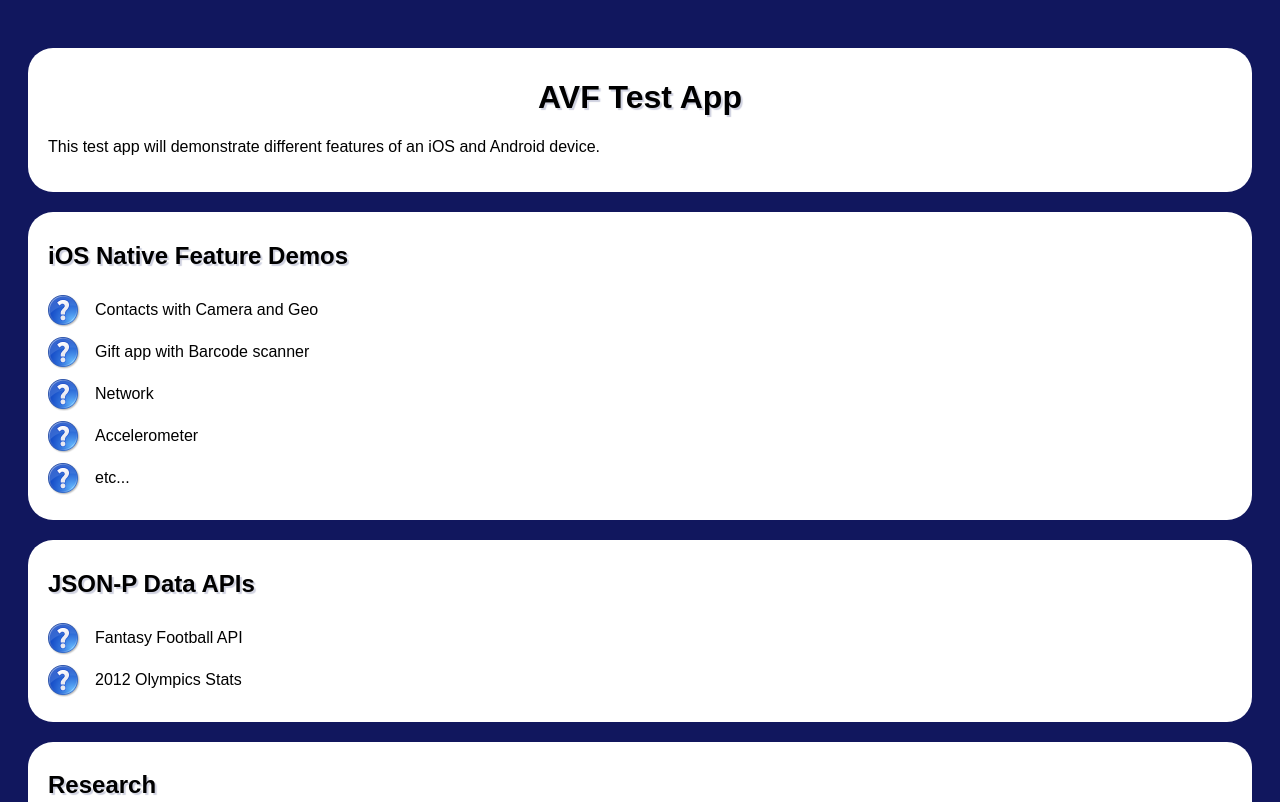
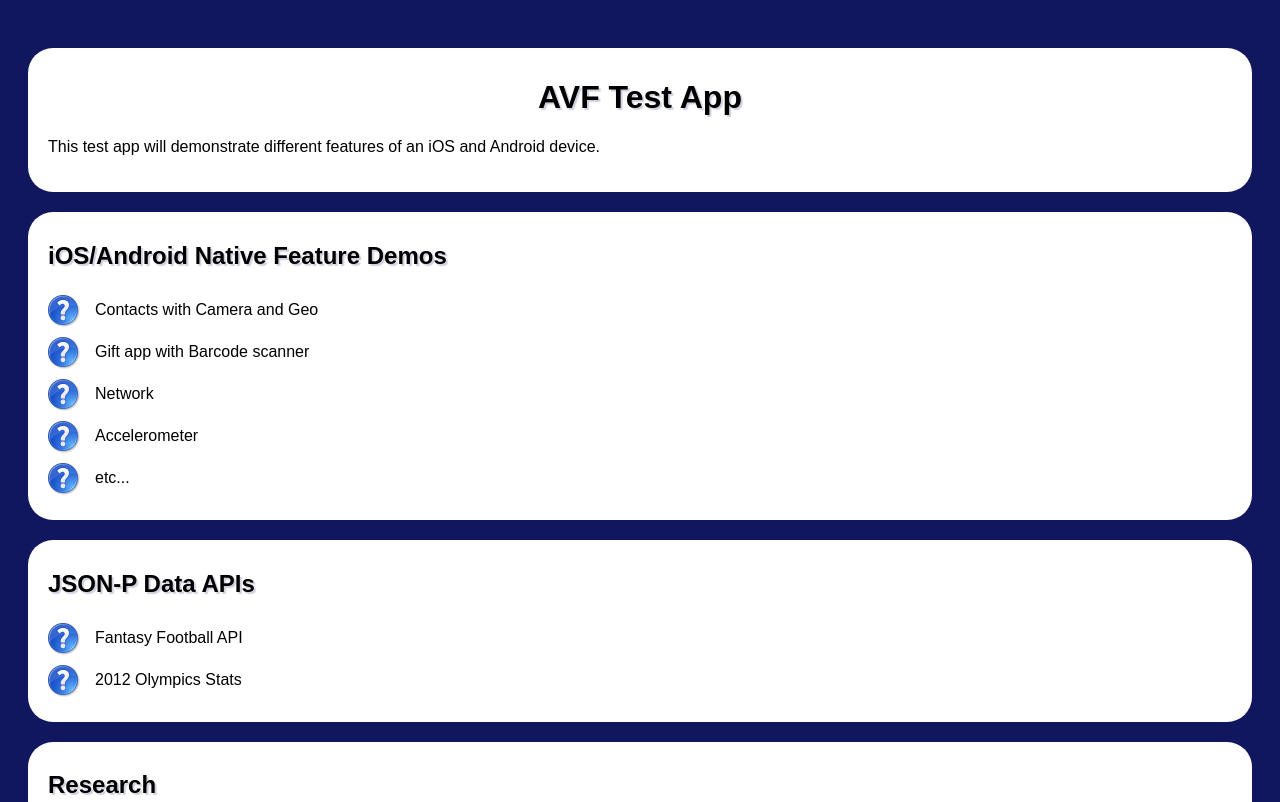
Before and after one commit to iamnick/AVF, a plain HTML site: page Week1/android/assets/www/index.html in a window 1280 px wide. Shown: the top 802 px of the page. Drawn offline with Linux system fonts and the light colour scheme.

Commit message:
Finishing touches on Android project.

```diff
--- a/Week1/android/assets/www/index.html
+++ b/Week1/android/assets/www/index.html
@@ -1,29 +1,11 @@
 <!DOCTYPE html>
-<!--
-    Licensed to the Apache Software Foundation (ASF) under one
-    or more contributor license agreements.  See the NOTICE file
-    distributed with this work for additional information
-    regarding copyright ownership.  The ASF licenses this file
-    to you under the Apache License, Version 2.0 (the
-    "License"); you may not use this file except in compliance
-    with the License.  You may obtain a copy of the License at
-
-    http://www.apache.org/licenses/LICENSE-2.0
-
-    Unless required by applicable law or agreed to in writing,
-    software distributed under the License is distributed on an
-    "AS IS" BASIS, WITHOUT WARRANTIES OR CONDITIONS OF ANY
-     KIND, either express or implied.  See the License for the
-    specific language governing permissions and limitations
-    under the License.
--->
 <html>
     <head>
         <meta http-equiv="Content-Type" content="text/html; charset=UTF-8" />
         <meta name="format-detection" content="telephone=no" />
         <meta name="viewport" content="user-scalable=no, initial-scale=1, maximum-scale=1, minimum-scale=1, width=device-width, height=device-height, target-densitydpi=device-dpi" />
         <link rel="stylesheet" type="text/css" href="css/index.css" />
-        <title>Hello World</title>
+        <title>AVF Test App</title>
     </head>
 	<body>
 		<div class="contentBlock">
@@ -31,7 +13,7 @@
 			<p>This test app will demonstrate different features of an iOS and Android device.</p>
 		</div>
 		<div class="contentBlock">
-			<h2>iOS Native Feature Demos</h2>
+			<h2>iOS/Android Native Feature Demos</h2>
 			<div class="iconAndText">
 				<img src="img/icon.png" /><span>Contacts with Camera and Geo</span>
 			</div>
```
Also changed, not shown: 4 other files.
